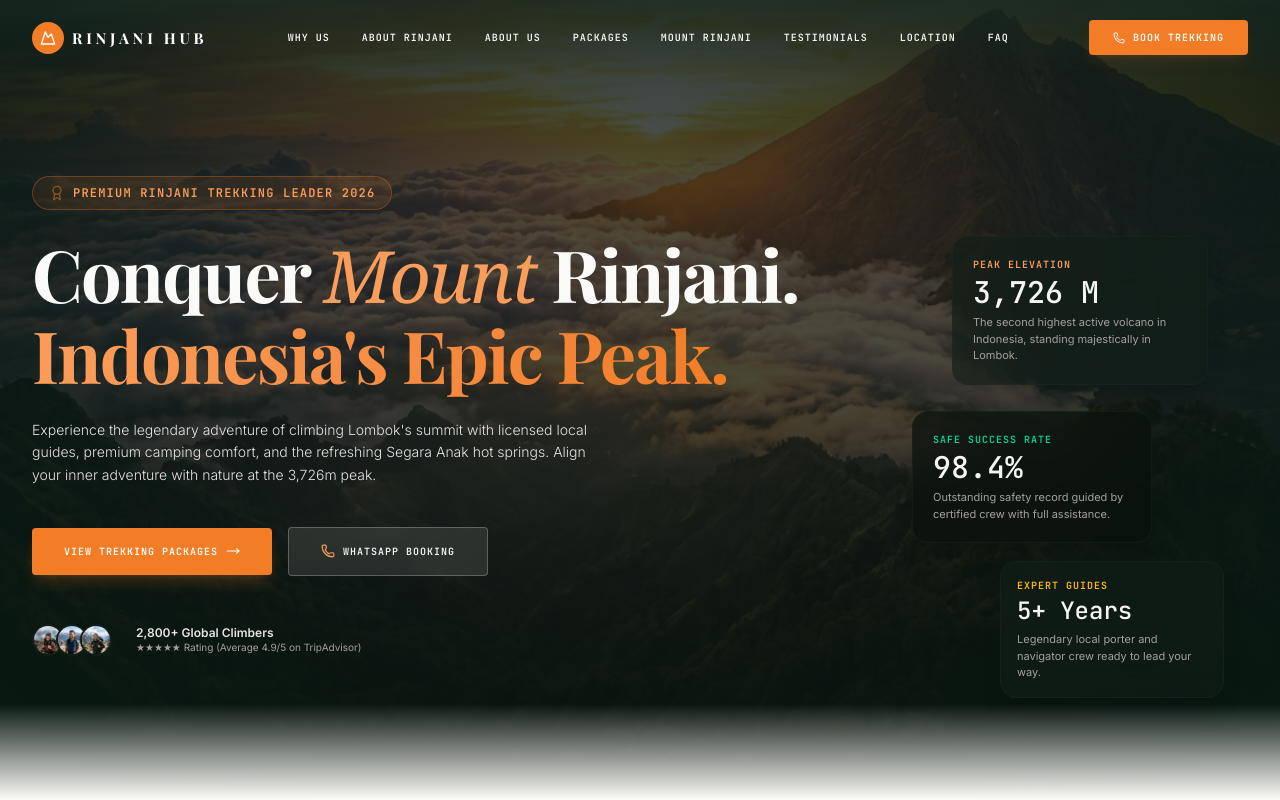
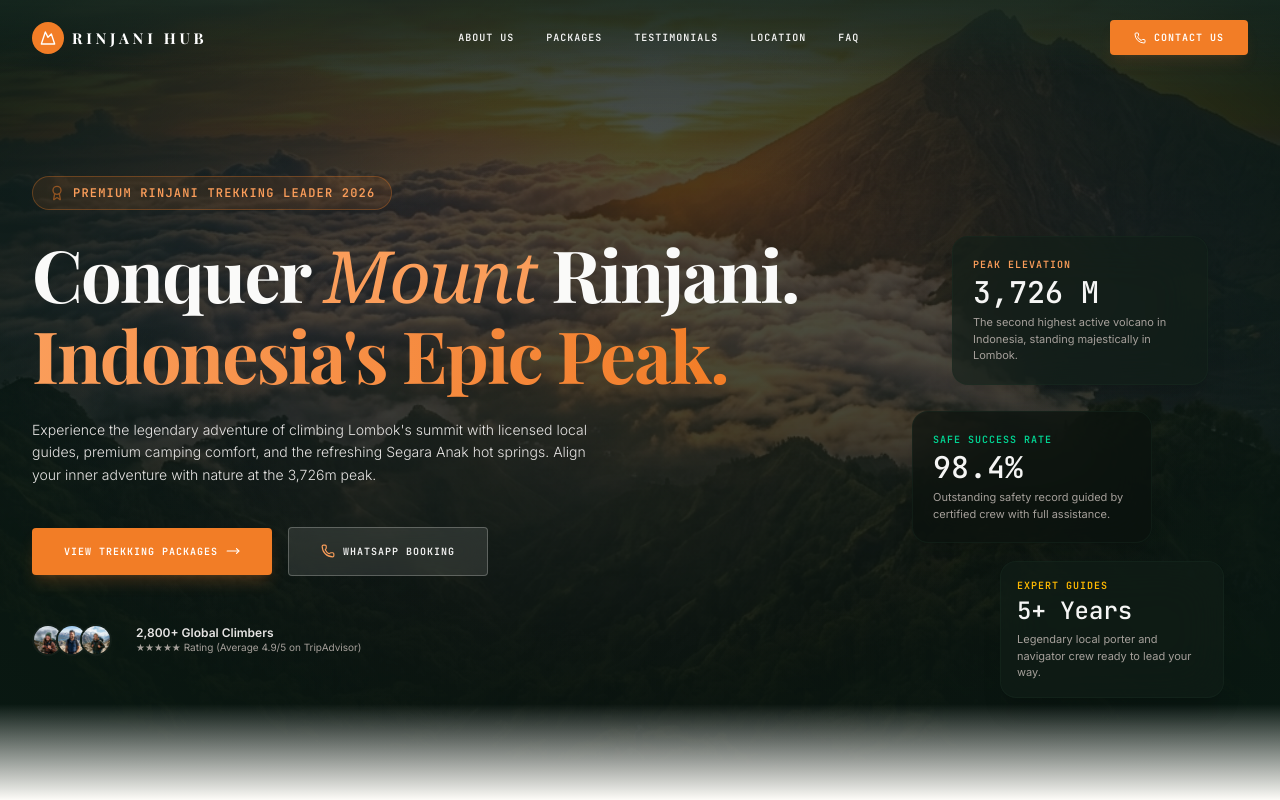
Before and after one commit to Arezafaza16/rinjanihub, a React (Vite) app: page / in a window 1280 px wide. Shown: the top 800 px of the page. Built offline with nearby package versions, Linux system fonts and the light colour scheme; a web font is replaced by a local one.

Commit message:
Simplify navbar: keep 5 links, rename Book Trekking to Contact Us

```diff
--- a/src/components/Navbar.tsx
+++ b/src/components/Navbar.tsx
@@ -19,11 +19,8 @@ export default function Navbar() {
   }, []);
 
   const navLinks = [
-    { name: "Why Us", href: "#why-us" },
-    { name: "About Rinjani", href: "#about" },
     { name: "About Us", href: "#about-us" },
     { name: "Packages", href: "#packages" },
-    { name: "Mount Rinjani", href: "#majesty" },
     { name: "Testimonials", href: "#testimonials" },
     { name: "Location", href: "#location" },
     { name: "FAQ", href: "#faq" }
@@ -103,7 +100,7 @@ export default function Navbar() {
             id="nav-whatsapp-cta"
             className="flex items-center gap-2 px-6 py-2.5 bg-sunrise-500 text-white text-[10px] uppercase tracking-widest font-mono font-bold rounded-sm transition-all duration-300 shadow-lg shadow-sunrise-500/10 hover:shadow-sunrise-500/25"
           >
-            <Phone className="w-3 h-3" /> Book Trekking
+            <Phone className="w-3 h-3" /> Contact Us
           </a>
         </div>
 
```
